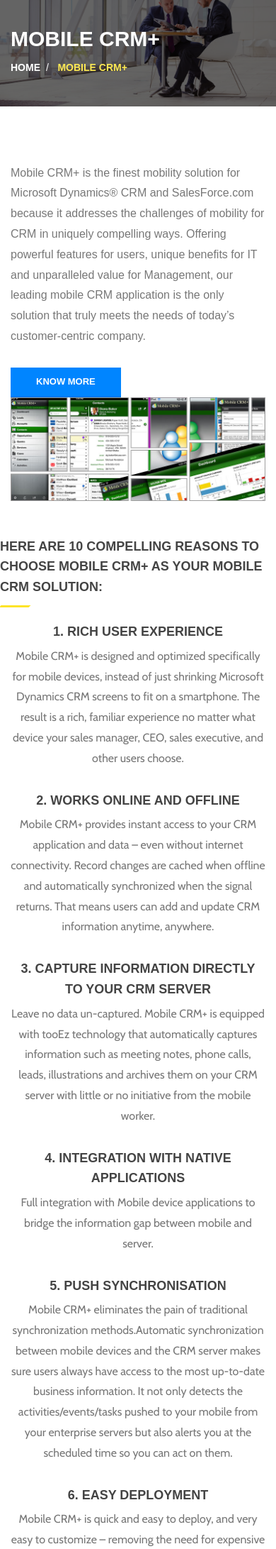
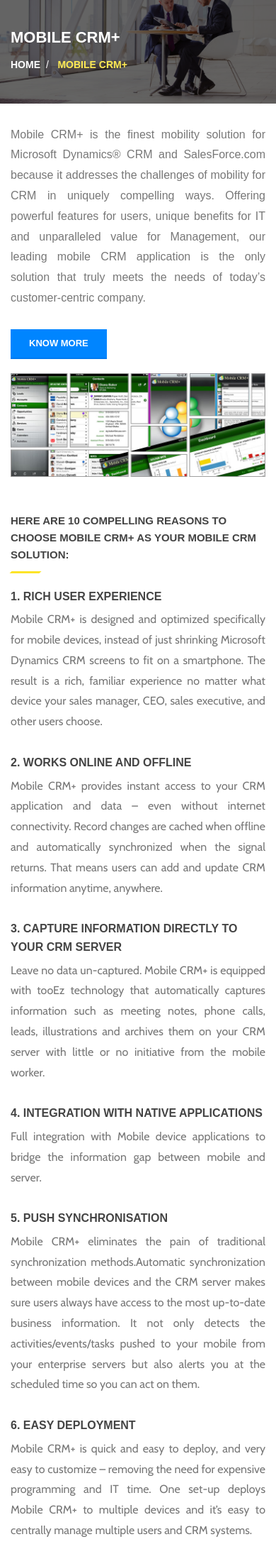
Before and after one commit to softtrendsindia/www-india, a PHP site: page /mobile_crm.html in a window 390 px wide. Shown: the part 73-2256 px from the top of the page at 71% size. Run offline with PHP 8.4, Linux system fonts and the light colour scheme; some libraries are stand-ins or nearby versions; some web fonts are replaced.

Commit message:
some fixing

```diff
--- a/cross_platform.html
+++ b/cross_platform.html
@@ -128,7 +128,7 @@
                         <div class="col-md-5 col-xs-12">
                             <div class="text">Over 15 years of extensive experience in developing solutions for ‘Business Applications on Cloud e.g. Microsoft Online, CRM, Windows Azure, Mobile Device Management, Field Force Management etc.</div>
                         </div>
-                        <div class="col-md-7 col-xs-12">
+                        <div class="col-md-7 col-xs-12 experties-video">
                             <iframe src="https://www.youtube.com/embed/DwSXXnl0KWg?ecver=2" style="width: 100%" height="320"></iframe>
                         </div>
                     </div>
--- a/css/responsive.css
+++ b/css/responsive.css
@@ -762,6 +762,77 @@
     iframe {
         width: 100% !important;
     }
+    .sidebar-page-container {
+        padding: 30px 0 50px;
+    }
+    .info_link ul li {
+        width: 100%;
+    }
+    .service-video iframe {
+        height: 180px !important;
+        margin-top: 20px;
+    }
+    .sec-title-two {
+        margin-bottom: 40px;
+    }
+    .sidebar-title-two h3 {
+        font-size: 15px;
+    }
+    .sidebar .tabbed-nav li a {
+        padding: 5px 10px 5px 36px;
+    }
+    .sidebar .tabbed-nav li a::before {
+        top: 45%;
+    }
+    .info-links {
+        padding-left: 0px;
+    }
+    .belgrade-section {
+        padding-top: 0;
+    }
+    .text {
+        text-align: justify;
+    }
+    .experties-video iframe {
+        height: 190px;
+    }
+    .page-title h1 {
+        font-size: 22px;
+        line-height: 26px;
+    }
+    .grid.full {
+        width: 100%;
+    }
+    .btn-style-two {
+        padding: 8px 26px;
+    }
+    .left > h2 {
+        font-size: 21px;
+    }
+    .sidebar-page-container .content-side, .sidebar-page-container .sidebar {
+        margin-bottom: 0px;
+    }
+    .choose-style-two {
+        padding:0 0 50px;
+    }
+    .margin-top20{
+        margin-top: 20px;
+    }
+    .featured-block .inner-box h3 {
+        font-size: 16px;
+        text-align: left;
+    }
+    .sec-title-two {
+        margin-bottom: 55px;
+    }
+    .about-section {
+        padding: 50px 0 30px;
+    }
+
+
+
+
+
 }
 
 @media only screen and (max-width: 599px){
--- a/enterprise_service.html
+++ b/enterprise_service.html
@@ -128,7 +128,7 @@
                         <div class="col-md-5 col-xs-12">
                             <div class="text">Over 15 years of extensive experience in developing solutions for ‘Business Applications on Cloud e.g. Microsoft Online, CRM, Windows Azure, Mobile Device Management, Field Force Management etc.</div>
                         </div>
-                        <div class="col-md-7 col-xs-12">
+                        <div class="col-md-7 col-xs-12 experties-video">
                             <iframe src="https://www.youtube.com/embed/12TQALu4otU?ecver=2" style="width: 100%" height="320"></iframe>
                         </div>
                     </div>
--- a/force_management.html
+++ b/force_management.html
@@ -129,7 +129,7 @@
                         <div class="col-md-5 col-xs-12">
                             <div class="text">We have created solutions for Field force management with remote dispatch of jobs, and field data collection where applications use over 90 forms to collect various data that are interlinked.</div>
                         </div>
-                        <div class="col-md-7 col-xs-12">
+                        <div class="col-md-7 col-xs-12 experties-video">
                             <iframe src="https://www.youtube.com/embed/-ETsHahrgTU?ecver=2" style="width: 100%" height="320"></iframe>
                         </div>
 
--- a/mobile_analytics.html
+++ b/mobile_analytics.html
@@ -128,7 +128,7 @@
                         <div class="col-md-5 col-xs-12">
                             <div class="text">Server based Big data and device based data analysis tools help our customers know the status of various remote operations where large amount of data is collected.</div>
                         </div>
-                        <div class="col-md-7 col-xs-12">
+                        <div class="col-md-7 col-xs-12 experties-video">
                             <iframe src="https://www.youtube.com/embed/-ETsHahrgTU?ecver=2" style="width: 100%" height="320"></iframe>
                         </div>
 
--- a/mobile_crm.html
+++ b/mobile_crm.html
@@ -131,7 +131,7 @@
                             <div class="text">Mobile CRM+ is the finest mobility solution for Microsoft Dynamics® CRM and SalesForce.com because it addresses the challenges of mobility for CRM in uniquely compelling ways. Offering powerful features for users, unique benefits for IT and unparalleled value for Management, our leading mobile CRM application is the only solution that truly meets the needs of today’s customer-centric company.</div><br>
                             <a class="theme-btn read-more btn-style-two" href="blog-single.html">Know more</a>
                         </div>
-                        <div class="col-md-7 col-xs-12">
+                        <div class="col-md-7 col-xs-12 margin-top20">
                             <img src="images/resource/CRM-Platform.jpg" alt="" />
                         </div>
 
@@ -144,7 +144,7 @@
                 <div class="auto-container">
                     <!--Featured Services-->
                     <div class="row clearfix">
-                        <div class="sidebar-title-two"><h3>Here are 10 compelling reasons to choose Mobile CRM+ as your mobile CRM solution:</h3></div>
+                        <div class="col-md-12 sidebar-title-two"><h3>Here are 10 compelling reasons to choose Mobile CRM+ as your mobile CRM solution:</h3></div>
 
                         <!--Featured Block-->
                         <div class="featured-block col-md-12 col-sm-12 col-xs-12">
--- a/our_expertise.html
+++ b/our_expertise.html
@@ -199,9 +199,9 @@
                             <!--End Accordion Box-->
                         </div>
                         <!--Column-->
-                        <div class="column col-lg-6 col-md-12 col-sm-12">
+                        <div class="column col-lg-6 col-md-12 col-sm-12 experties-video">
                             <div class="sidebar-title-two"><h3>Mix & Match Magic</h3></div>
-                           <iframe src="https://www.youtube.com/embed/sUPZjPLmMYk?ecver=2" width="500" height="300"></iframe>
+                           <iframe src="https://www.youtube.com/embed/sUPZjPLmMYk?ecver=2" style="width: 100%;" height="320"></iframe>
                         </div>
                     </div>
                 </div>
--- a/services.html
+++ b/services.html
@@ -130,7 +130,7 @@
                             <div class="text">Looking for a standalone end user application with extreme visual impact? A cloud enabled business application that makes extensive server transactions?</div><br>
                             <a class="theme-btn read-more btn-style-two" href="blog-single.html">Know more</a>
                         </div>
-                        <div class="col-md-7 col-xs-12">
+                        <div class="col-md-7 col-xs-12 service-video">
                             <iframe style="width: 100%" height="320" src="https://www.youtube.com/embed/-ETsHahrgTU?ecver=2"></iframe>
                         </div>
                     </div>
--- a/worker_motion.html
+++ b/worker_motion.html
@@ -129,7 +129,7 @@
                             <div class="text">Workers-In-Motion can capture GPS location, photos, and signatures along with time-stamp. It streamlines your work-flow, makes your employees more productive and saves money. Manage your mobile workers; help them get the best out of their time in field. Track and monitor everything with Workers-In-Motion.</div><br>
                             <a class="theme-btn read-more btn-style-two" href="blog-single.html">Know more</a>
                         </div>
-                        <div class="col-md-7 col-xs-12">
+                        <div class="col-md-7 col-xs-12 margin-top20">
                             <img src="images/resource/workers-in-motion.jpg" alt="" />
                         </div>
                     </div>
```
Also changed, not shown: nbproject/private/private.xml (+1 -7 lines).
